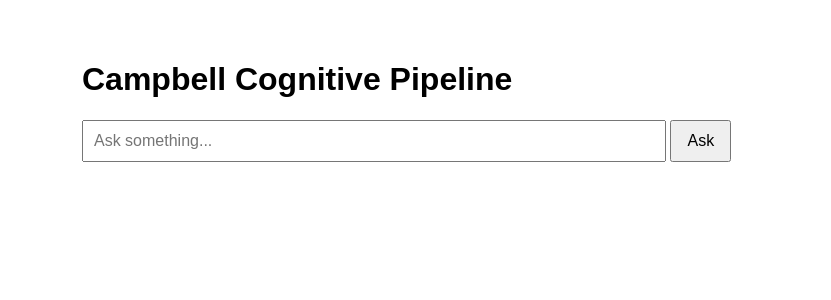
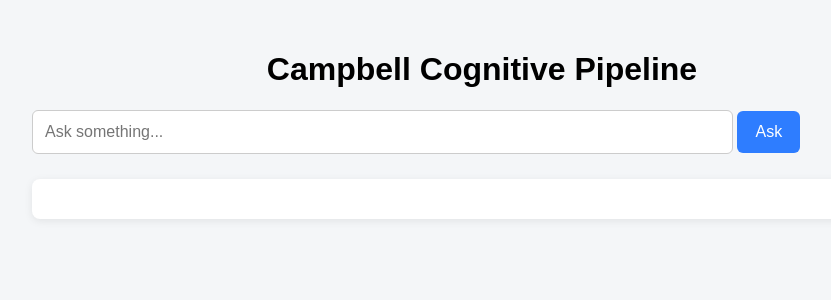
Before and after one commit to seprimo22-bit/Pipeline-MVP2, a FastAPI app: page / in a window 1280 px wide. Shown: the top 300 px of the page, without its empty margins (158-989 px from the left). Run offline with FastAPI, Linux system fonts and the light colour scheme.

Commit message:
Update index.html

```diff
--- a/templates/index.html
+++ b/templates/index.html
@@ -2,31 +2,54 @@
 <html>
 <head>
     <title>Campbell Cognitive Pipeline</title>
+
     <style>
         body {
-            font-family: Arial;
-            padding: 40px;
-            max-width: 800px;
+            font-family: Arial, sans-serif;
+            padding: 30px;
+            max-width: 900px;
             margin: auto;
+            background: #f4f6f8;
+        }
+
+        h1 {
+            text-align: center;
         }
 
         input {
-            width: 70%;
-            padding: 10px;
+            width: 75%;
+            padding: 12px;
             font-size: 16px;
+            border-radius: 6px;
+            border: 1px solid #ccc;
         }
 
         button {
-            padding: 10px 15px;
+            padding: 12px 18px;
             font-size: 16px;
+            border-radius: 6px;
+            border: none;
+            background: #2e7dff;
+            color: white;
+            cursor: pointer;
+        }
+
+        button:hover {
+            background: #1b5ed6;
         }
 
         #answer {
-            margin-top: 20px;
+            margin-top: 25px;
+            padding: 20px;
+            background: white;
+            border-radius: 8px;
+            line-height: 1.6;
+            box-shadow: 0 2px 8px rgba(0,0,0,0.08);
             white-space: pre-wrap;
         }
     </style>
 </head>
+
 <body>
 
 <h1>Campbell Cognitive Pipeline</h1>
```
